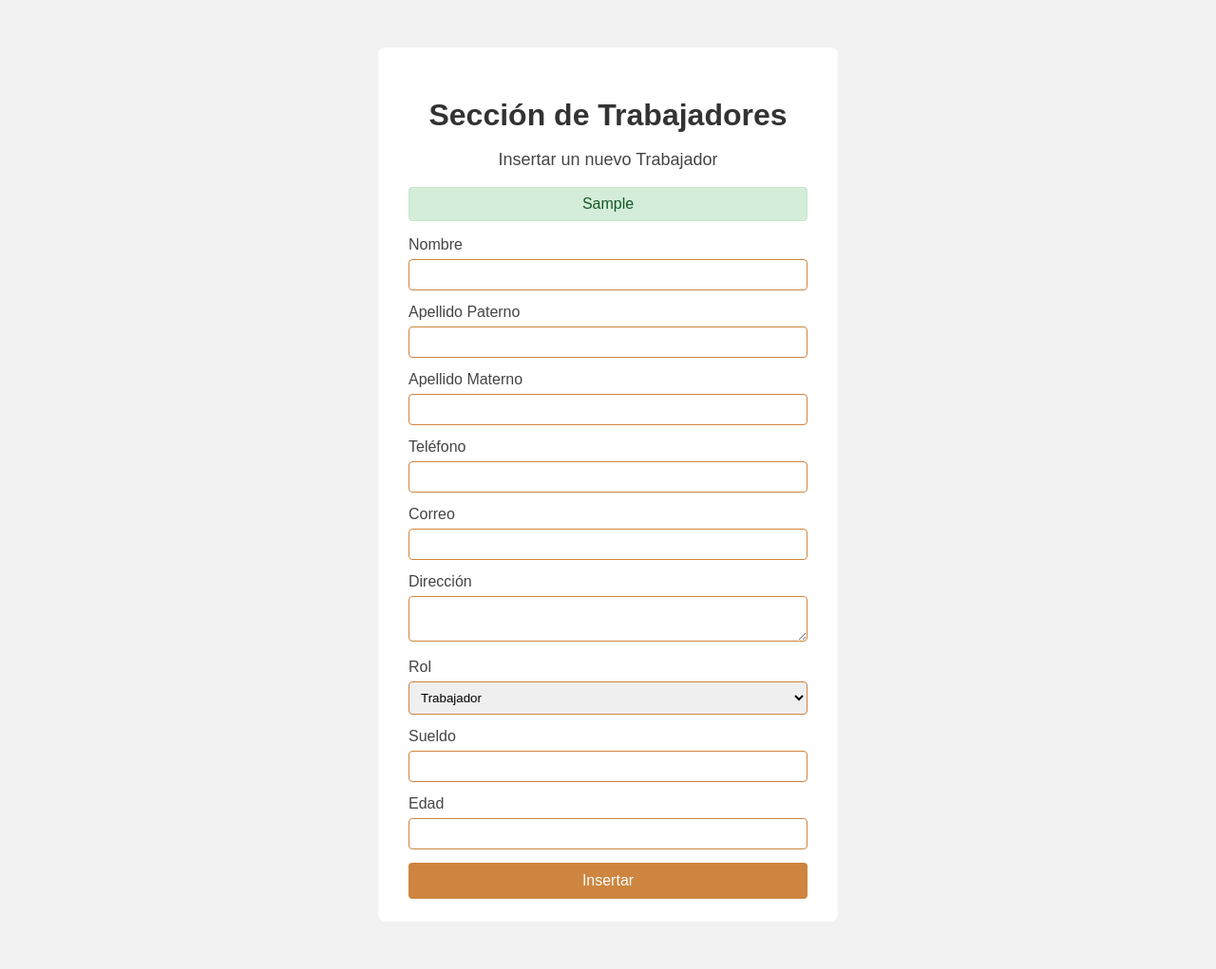
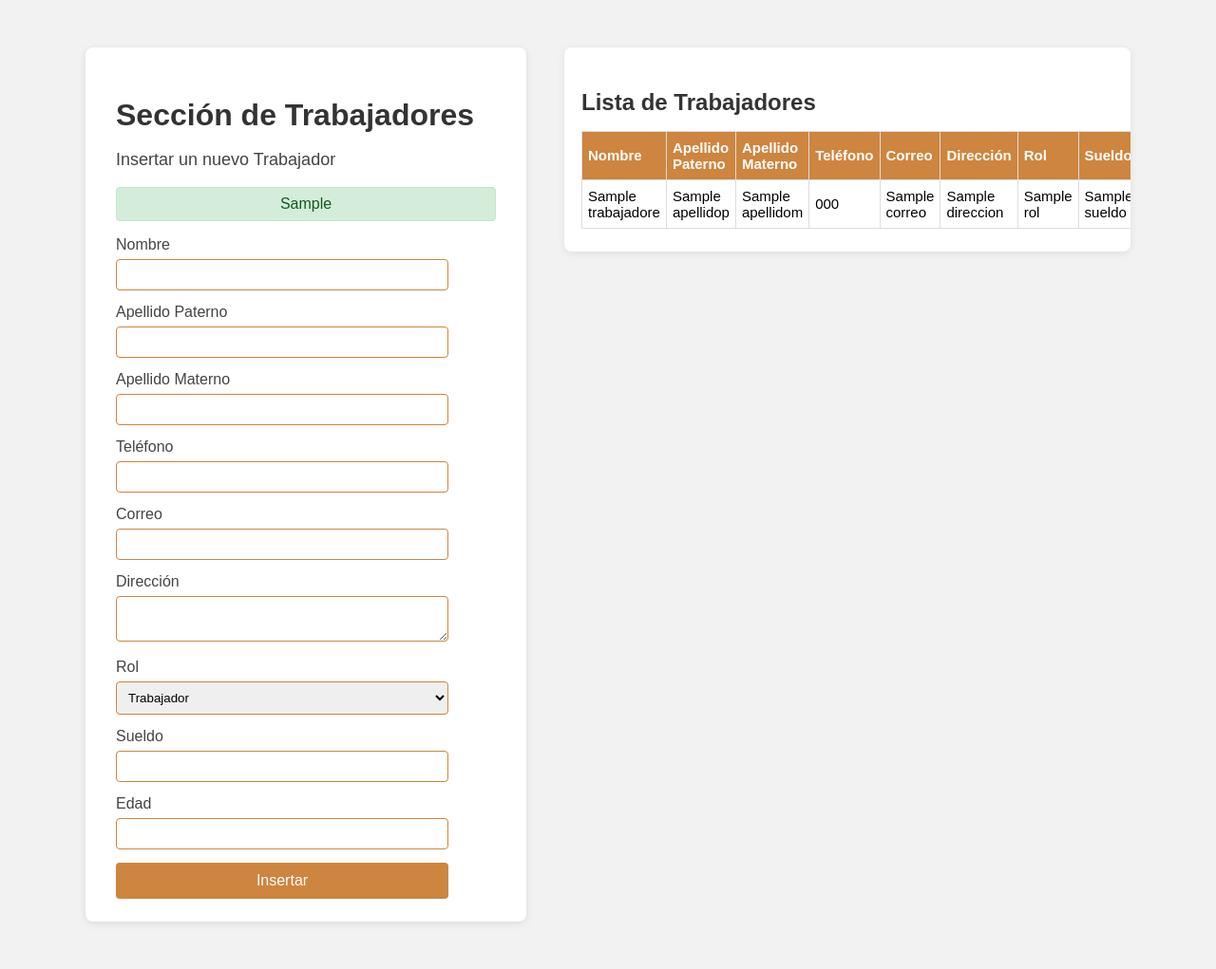
Before and after one commit to Mendozainc-dev/Conttrol, a Flask app: template app/templates/trabajadores.html in a window 1280 px wide. Shown: the whole page at 95% size. Run offline with Flask 3, Linux system fonts and the light colour scheme; the template is opened without the code that fills it: most values are stand-ins (such as "Sample title", 1, 10 or a date in 2020); parts of the project's set-up code (start-up, migrations or seed data) failed here and were passed over.

Commit message:
Agregar lista de trabajadores basada en sesiones y mejorar el diseño de la interfaz de usuario
Se implementó el almacenamiento de sesión para la lista de trabajadores en el controlador y se actualizó la plantilla HTML para mostrar la lista en una tabla con estilo. Se mejoró la estructura de CSS y HTML para un diseño más moderno de dos columnas, separando el formulario de la lista de trabajadores. También se estableció una clave secreta en la aplicación Flask para la gestión de sesiones.

```diff
--- a/app/app.py
+++ b/app/app.py
@@ -5,6 +5,7 @@ from app.controllers.Trabajadores_controller import trabajadores_bp
 
 
 app = Flask(__name__)
+app.secret_key = 'Mendozainc'
 app.register_blueprint(menu_bp)
 app.register_blueprint(trabajadores_bp)
 
--- a/app/static/css/style_trabajadores.css
+++ b/app/static/css/style_trabajadores.css
@@ -1,21 +1,86 @@
+.tabla-bloque {
+    background: #fff;
+    border-radius: 8px;
+    box-shadow: 0 2px 8px rgba(0,0,0,0.08);
+    padding: 24px 18px;
+    min-width: 350px;
+    max-width: 100%;
+    overflow-x: auto;
+}
+.tabla-bloque h2 {
+    text-align: left;
+    color: #333;
+    margin-bottom: 16px;
+}
+.tabla-trabajadores {
+    width: 100%;
+    border-collapse: collapse;
+    font-size: 15px;
+}
+.tabla-trabajadores th, .tabla-trabajadores td {
+    border: 1px solid #ddd;
+    padding: 8px 6px;
+    text-align: left;
+}
+.tabla-trabajadores th {
+    background: peru;
+    color: #fff;
+}
+.tabla-trabajadores tr:nth-child(even) {
+    background: #f9f9f9;
+}
+.tabla-trabajadores tr:hover {
+    background: #f1f1f1;
+}
 body {
     background: #f2f2f2;
     font-family: Arial, sans-serif;
 }
-.trabajadores {
+/* Contenedor general */
+.trabajadores-container {
+    display: flex;
+    flex-direction: row;
+    gap: 40px;
+    max-width: 1100px;
+    margin: 50px auto;
+    align-items: flex-start;
+}
+
+.formulario-bloque {
     background: #fff;
-    max-width: 420px;
-    margin: 50px auto;
+    width: 400px;
     padding: 32px 32px 24px 32px;
     border-radius: 8px;
+    box-shadow: 0 2px 8px rgba(0,0,0,0.1);
 }
-h1 {
-    text-align: center;
+
+.tabla-bloque {
+    flex: 1;
+    min-width: 300px;
+    /* Aquí puedes agregar estilos para la tabla en el futuro */
+}
+
+/* Título y mensajes a la derecha */
+.trabajadores-info {
+    flex: 1;
+    display: flex;
+    flex-direction: column;
+    justify-content: flex-start;
+}
+
+/* Formulario alineado a la izquierda */
+.trabajadores-form {
+    flex: 1;
+    max-width: 350px;
+    margin-left: 0;
+}
+.formulario-bloque h1 {
+    text-align: left;
     color: #333;
     margin-bottom: 18px;
 }
-.form {
-    text-align: center;
+.form-title {
+    text-align: left;
     font-size: 18px;
     margin-bottom: 18px;
     color: #444;
--- a/app/templates/trabajadores.html
+++ b/app/templates/trabajadores.html
@@ -7,9 +7,10 @@
     <title>Trabajadores</title>
 </head>
 <body>
-    <div class="trabajadores">
+    <div class="trabajadores-container">
+        <div class="formulario-bloque">
             <h1>Sección de Trabajadores</h1>
-        <div class="form">Insertar un nuevo Trabajador</div>
+            <div class="form-title">Insertar un nuevo Trabajador</div>
             {% if mensaje_succes %}
                 <div class="mensaje-succes">{{ mensaje_succes }}</div>
             {% endif %}
@@ -51,5 +52,41 @@
                 <button type="submit" class="btn-registrar">Insertar</button>
             </form>
         </div>
+        <div class="tabla-bloque">
+            <h2>Lista de Trabajadores</h2>
+            <table class="tabla-trabajadores">
+                <thead>
+                    <tr>
+                        <th>Nombre</th>
+                        <th>Apellido Paterno</th>
+                        <th>Apellido Materno</th>
+                        <th>Teléfono</th>
+                        <th>Correo</th>
+                        <th>Dirección</th>
+                        <th>Rol</th>
+                        <th>Sueldo</th>
+                        <th>Edad</th>
+                    </tr>
+                </thead>
+                <tbody>
+                    {% if trabajadores %}
+                        {% for t in trabajadores %}
+                        <tr>
+                            <td>{{ t.nombre }}</td>
+                            <td>{{ t.apellidop }}</td>
+                            <td>{{ t.apellidom }}</td>
+                            <td>{{ t.telefono }}</td>
+                            <td>{{ t.correo }}</td>
+                            <td>{{ t.direccion }}</td>
+                            <td>{{ t.rol }}</td>
+                            <td>{{ t.sueldo }}</td>
+                            <td>{{ t.edad }}</td>
+                        </tr>
+                        {% endfor %}
+                    {% endif %}
+                </tbody>
+            </table>
+        </div>
+    </div>
 </body>
 </html>
```
Also changed, not shown: app/controllers/Trabajadores_controller.py (+26 -4 lines), app/db/database.py (added). Lines whose indentation alone changed are shown as unchanged.
